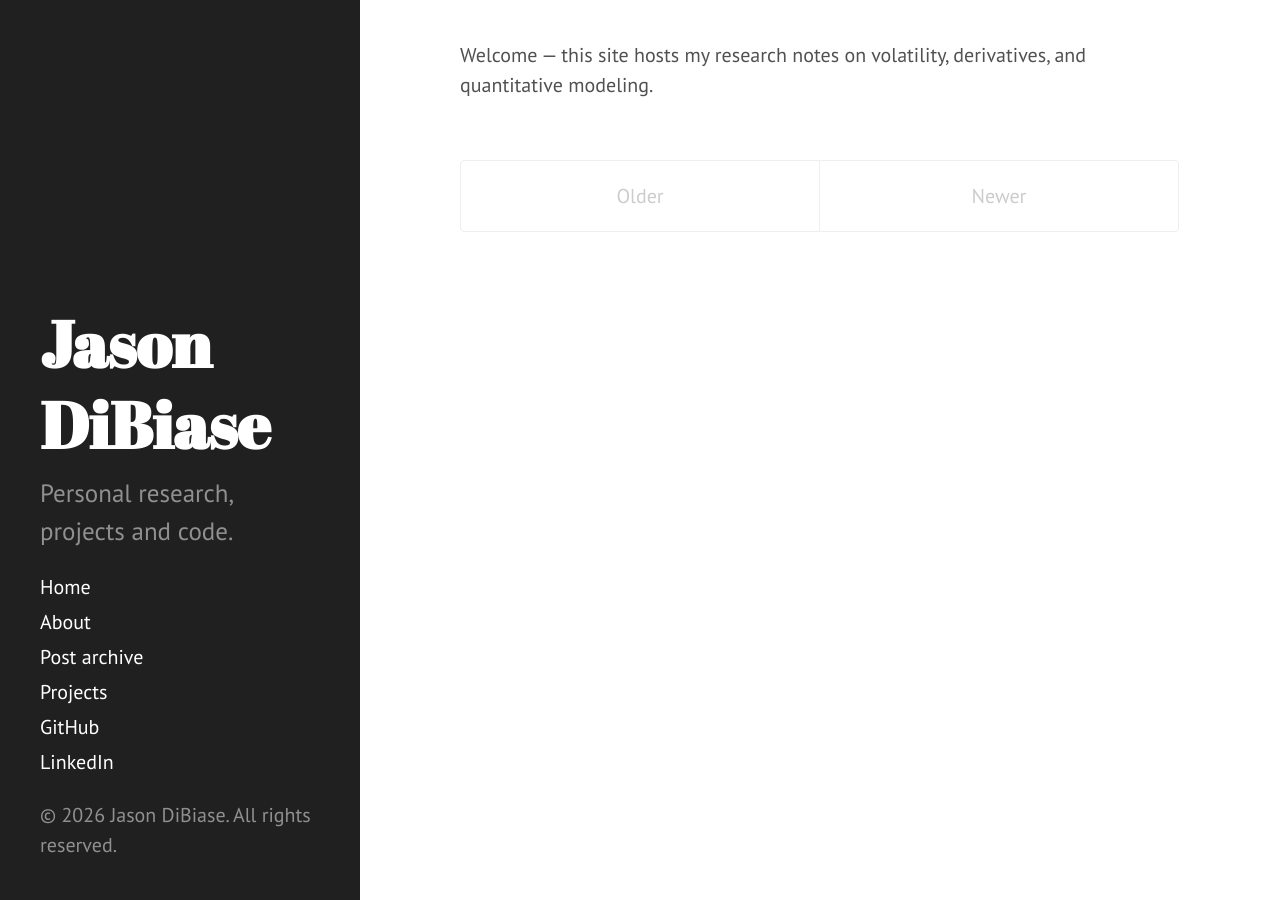
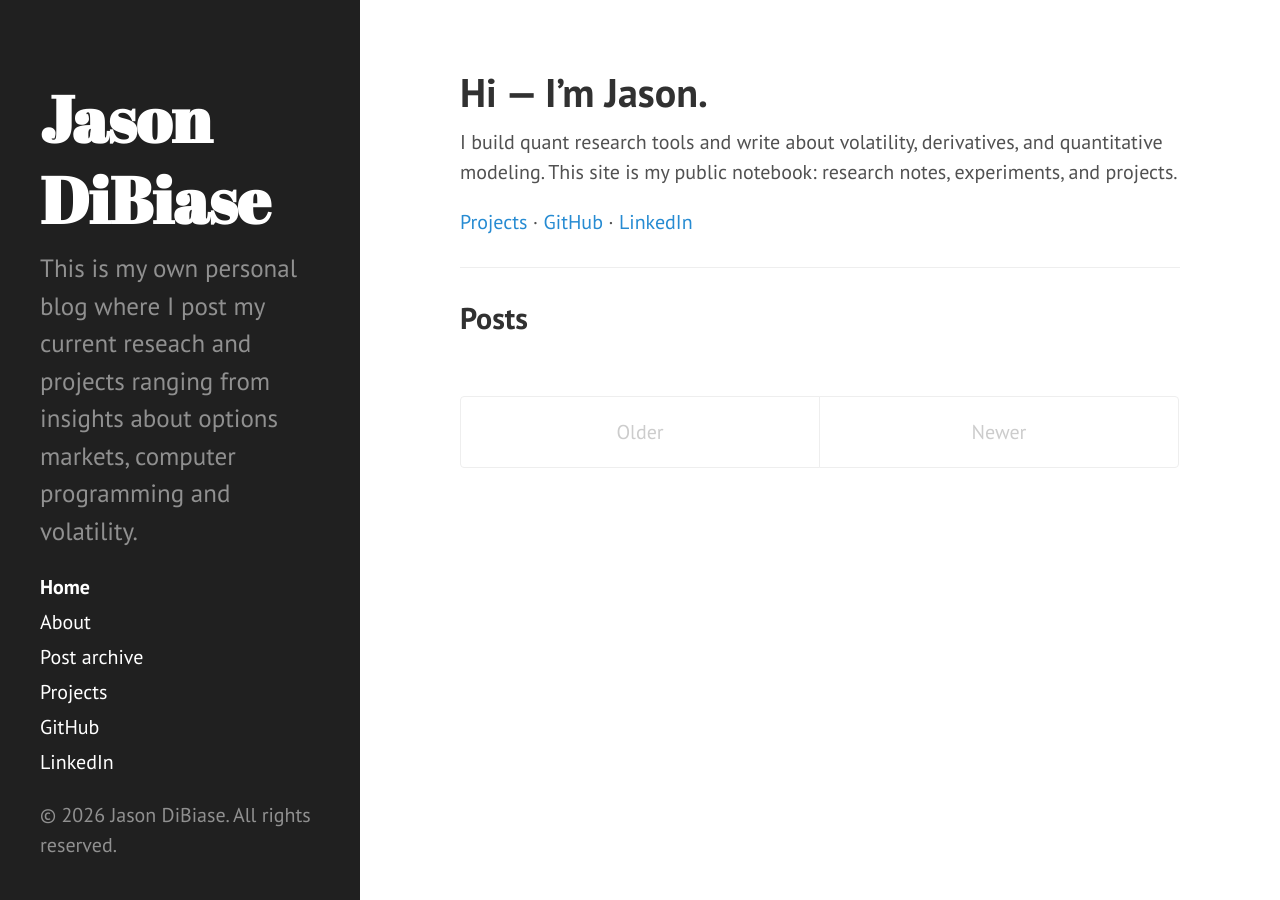
Before and after one commit to dibiasej/dibiasej.github.io, a Jekyll site: the page built from index.html, in a window 1280 px wide. Built offline with Jekyll 4.4.1, drawn with Linux system fonts in a browser that asks for light colours; Markdown is read by kramdown in place of the engine named in the settings; the list of posts is cut into pages by our own code.

Commit message:
Changing home page

```diff
--- a/_includes/sidebar.html
+++ b/_includes/sidebar.html
@@ -6,11 +6,11 @@
           {{ site.title }}
         </a>
       </h1>
-      <p class="lead">{{ site.sidebar_text }}</p>
+      <p class="lead">{{ site.description }}</p>
     </div>
 
     <nav class="sidebar-nav">
-      <a class="sidebar-nav-item{% if page.url == site.baseurl %} active{% endif %}" href="{{ site.baseurl }}">Home</a>
+      <a class="sidebar-nav-item{% if page.url == '/' %} active{% endif %}" href="{{ site.baseurl }}/">Home</a>
 
       {% assign pages_list = site.pages %}
       {% for node in pages_list %}
--- a/index.html
+++ b/index.html
@@ -3,37 +3,53 @@ layout: default
 title: Home
 ---
 
-<p>
-  Welcome — this site hosts my research notes on volatility, derivatives, and quantitative modeling.
-</p>
+<div class="home-intro">
+  <h1>Hi — I’m Jason.</h1>
+  <p>
+    I build quant research tools and write about volatility, derivatives, and quantitative modeling.
+    This site is my public notebook: research notes, experiments, and projects.
+  </p>
+
+  <p>
+    <a href="/projects/">Projects</a> ·
+    <a href="https://github.com/dibiasej">GitHub</a> ·
+    <a href="https://www.linkedin.com/in/jasondibiase/">LinkedIn</a>
+  </p>
+</div>
+
+<hr>
+
+<h2>Posts</h2>
 
 <div class="posts">
   {% for post in paginator.posts %}
   <div class="post">
-    <h1 class="post-title">
-      <a href="{{ post.url }}">
-        {{ post.title }}
-      </a>
-    </h1>
+    <h2 class="post-title" style="margin-bottom: .25rem;">
+      <a href="{{ post.url }}">{{ post.title }}</a>
+    </h2>
 
-    <span class="post-date">{{ post.date | date_to_string }}</span>
+    <span class="post-date">{{ post.date | date: "%d %b %Y" }}</span>
 
-    {{ post.content }}
+    <p style="margin-top: .5rem;">
+      {{ post.excerpt | strip_html | truncate: 220 }}
+      <a href="{{ post.url }}">Read more…</a>
+    </p>
   </div>
   {% endfor %}
 </div>
 
 <div class="pagination">
   {% if paginator.next_page %}
-    <a class="pagination-item older" href="{{ site.baseurl }}page{{paginator.next_page}}">Older</a>
+    <a class="pagination-item older" href="{{ site.baseurl }}/page{{paginator.next_page}}">Older</a>
   {% else %}
     <span class="pagination-item older">Older</span>
   {% endif %}
+
   {% if paginator.previous_page %}
     {% if paginator.page == 2 %}
-      <a class="pagination-item newer" href="{{ site.baseurl }}">Newer</a>
+      <a class="pagination-item newer" href="{{ site.baseurl }}/">Newer</a>
     {% else %}
-      <a class="pagination-item newer" href="{{ site.baseurl }}page{{paginator.previous_page}}">Newer</a>
+      <a class="pagination-item newer" href="{{ site.baseurl }}/page{{paginator.previous_page}}">Newer</a>
     {% endif %}
   {% else %}
     <span class="pagination-item newer">Newer</span>
```
